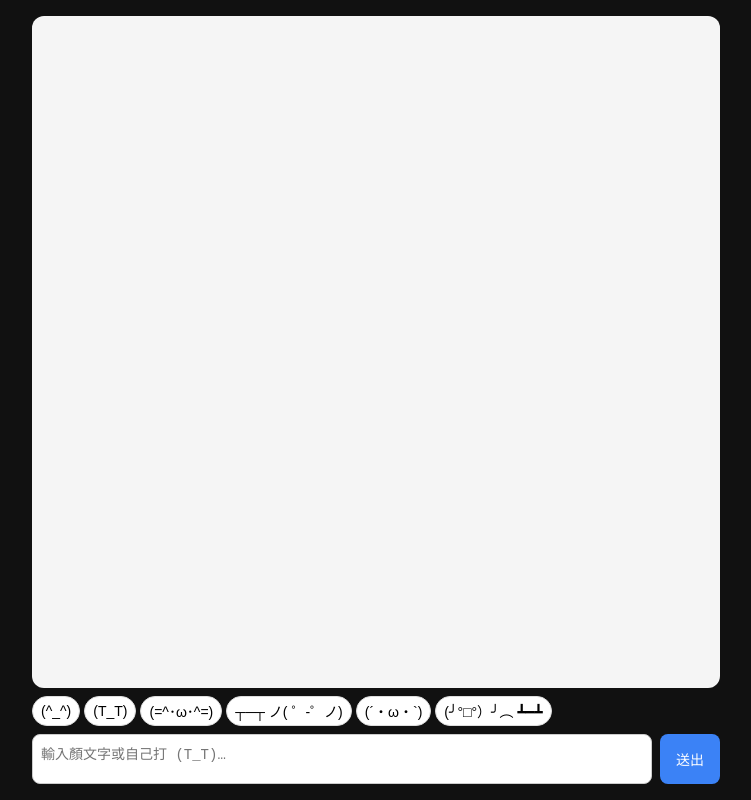
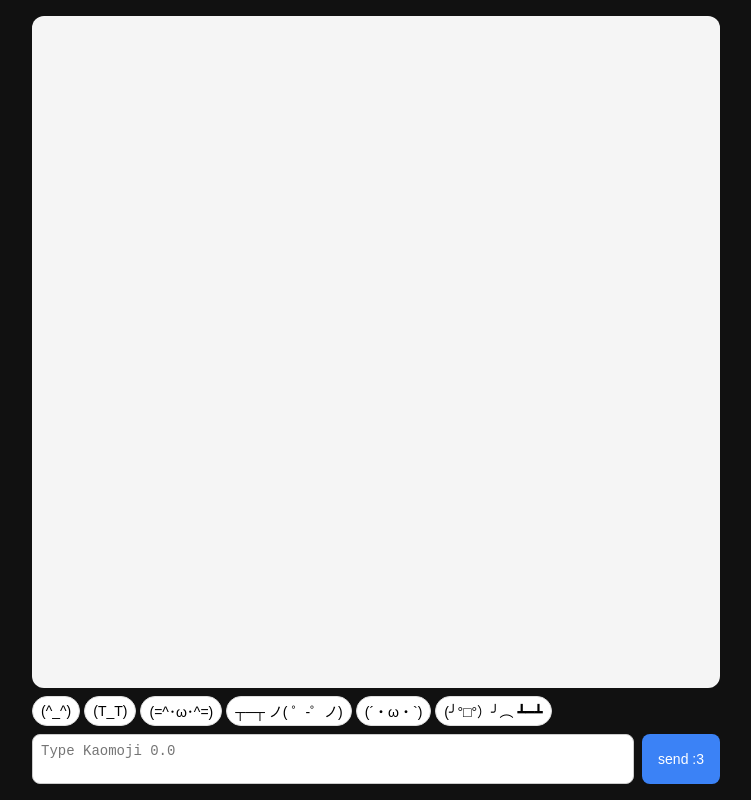
Before and after one commit to FU0PU0/collaborative, a plain HTML site: page client/index.html in a window 1280 px wide. Shown: the whole page, without its empty margins (264-1015 px from the left). Drawn offline with Linux system fonts and the light colour scheme.

Commit message:
Update index.html

```diff
--- a/client/index.html
+++ b/client/index.html
@@ -17,9 +17,9 @@
         <textarea
           id="chatInput"
           rows="2"
-          placeholder="輸入顏文字或自己打 (T_T)…"
+          placeholder="Type Kaomoji 0.0"
         ></textarea>
-        <button id="sendBtn">送出</button>
+        <button id="sendBtn">send :3</button>
       </div>
     </div>
 
```
